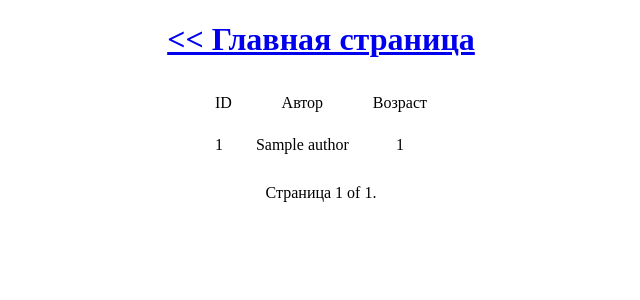
After one commit to almel2/dz11, a Django app: page /authors_list/ in a window 1280 px wide. The commit adds this page. Shown: the top 300 px of the page, without its empty margins (319-959 px from the left). Run offline with Django 3.2, Linux system fonts and the light colour scheme; tables that the repository leaves empty hold one stand-in row (values such as "Sample post").

Commit message:
add class View

```diff
--- a/polls/models.py
+++ b/polls/models.py
@@ -1,9 +1,13 @@
 from django.db import models
+from django.urls import reverse
 
 
 class Author(models.Model):
     name = models.CharField(max_length=100)
     age = models.IntegerField()
+
+    def get_absolute_url(self):
+        return reverse('authors_detail', kwargs={'pk': self.pk})
 
     def __str__(self):
         return f"{self.name}, {self.age}"
@@ -12,6 +16,7 @@ class Author(models.Model):
 
 class Publisher(models.Model):
     name = models.CharField(max_length=300)
+
 
     def __str__(self):
         return f"{self.name}"
--- /dev/null
+++ b/polls/templates/polls/authors_class.html
@@ -0,0 +1,43 @@
+{% extends 'base.html' %}
+
+{% block title %}Авторы{% endblock %}
+
+{% block content %}
+    <h1 align="center"><a href="{% url 'home' %}"><< Главная страница</a></h1>
+    <table align="center"  cellspacing="4px" cellpadding="10px">
+               <tr>
+            <td>ID</td>
+            <td align="center">Автор</td>
+            <td>Возраст</td>
+
+
+        </tr>
+        {% for instance in object_list %}
+            <tr>
+                <td>{{ instance.id }}</td>
+                <td>{{ instance.name  }}</td>
+                <td align="center">{{ instance.book_set.count  }}</td>
+
+
+            </tr>
+        {% endfor %}
+    </table>
+    <p></p>
+<div align="center" class="pagination">
+    <span class="step-links">
+        {% if page_obj.has_previous %}
+            <a href="?page=1">&laquo; первая &laquo;</a>
+            <a href="?page={{ page_obj.previous_page_number }}">пред.</a>
+        {% endif %}
+
+        <span class="current">
+            Страница {{ page_obj.number }} of {{ page_obj.paginator.num_pages }}.
+        </span>
+
+        {% if page_obj.has_next %}
+            <a href="?page={{ page_obj.next_page_number }}">след.&raquo;</a>
+            <a href="?page={{ page_obj.paginator.num_pages }}">последняя &raquo;</a>
+        {% endif %}
+    </span>
+</div>
+{% endblock %}
--- a/polls/templates/polls/authors_list.html
+++ b/polls/templates/polls/authors_list.html
@@ -23,6 +23,8 @@
                 <td>{{ author.age  }}</td>
                 <td align="center">{{ author.book_set.count  }}</td>
                 <td><a href="{% url 'authors_detail' pk=author.id %}">подробнее</a></td>
+                <td><a href="{% url 'author-update' pk=author.id %}">отредактировать</a></td>
+                <td><a href="{% url 'author-delete' pk=author.id %}">удалить</a></td>
             </tr>
             {% endfor %}
         </table>
--- a/polls/templates/polls/home_list.html
+++ b/polls/templates/polls/home_list.html
@@ -10,6 +10,9 @@
             <li><h1><a href="{% url 'author' %}">Авторы</a></h1></li>
             <li><h1><a href="{% url 'publisher' %}">Издатели</a></h1></li>
             <li><h1><a href="{% url 'store' %}">Поставшики</a></h1></li>
+
+            <li><h1><a href="{% url 'author-add' %}">Добавить автора</a></h1></li>
+            <li><h1><a href="{% url 'authors-list' %}">Список авторов</a></h1></li>
         </ul>
     </div>
 {% endblock %}
--- a/polls/urls.py
+++ b/polls/urls.py
@@ -1,18 +1,27 @@
 from django.urls import path
+from django.views.decorators.cache import cache_page
 
-from polls.views import AuthorDetail, AuthorsList, index, BookDetail, BookList, PublisherDetail, PublisherList, \
-    StoreDetail, StoreList
+from polls import views
+from polls.views import authordetail, authorslist, index, bookdetail, booklist, publisherdetail, publisherlist, \
+    storegetail, storelist, AuthorCreate, AuthorUpdate, AuthorDelete, AuthorListView
 
 urlpatterns = [
     path("", index, name='home'),
 
-    path('book', BookList, name='book'),
-    path('author', AuthorsList, name='author'),
-    path('publisher', PublisherList, name='publisher'),
-    path('store', StoreList, name='store'),
+    path('book', booklist, name='book'),
+    path('author', authorslist, name='author'),
+    path('publisher', publisherlist, name='publisher'),
+    path('store', storelist, name='store'),
 
-    path('book_dit/<int:pk>', BookDetail, name='book_detail'),
-    path('publishers_dit/<int:pk>', PublisherDetail, name='publisher_detail'),
-    path('authors_dit/<int:pk>', AuthorDetail, name='authors_detail'),
-    path('store_dit/<int:pk>', StoreDetail, name='store_detail')
+    path('book_dit/<int:pk>', bookdetail, name='book_detail'),
+    path('publishers_dit/<int:pk>', publisherdetail, name='publisher_detail'),
+    path('authors_dit/<int:pk>', authordetail, name='authors_detail'),
+    path('store_dit/<int:pk>', storegetail, name='store_detail'),
+
+
+    path('author/add/', AuthorCreate.as_view(), name='author-add'),
+    path('author/<int:pk>/', AuthorUpdate.as_view(), name='author-update'),
+    path('author/<int:pk>/delete/', AuthorDelete.as_view(), name='author-delete'),
+
+    path('authors_list/', cache_page(60)(AuthorListView.as_view()), name='authors-list'),
 ]
--- a/polls/views.py
+++ b/polls/views.py
@@ -1,52 +1,81 @@
-
+from django.contrib.auth.mixins import LoginRequiredMixin
 from django.shortcuts import render
+from django.urls import reverse, reverse_lazy
+from django.views.generic import ListView, CreateView, UpdateView, DeleteView
 
 from polls.models import  Author, Book, Publisher, Store
+
 
 
 def index(request):
     return render(request, "polls/home_list.html")
 
 
-def BookList(request):
+def booklist(request):
     books_query = Book.objects.all()
     return render(request, "polls/book_list.html",
-                  context={'books': books_query, })
+                  context={'book': books_query, })
 
 
-def BookDetail(request, pk):
+def bookdetail(request, pk):
     pk = Book.objects.prefetch_related('authors').get(pk=pk)
     return render(request, 'polls/book_deteil.html', context={'pk': pk})
 
 
-def AuthorsList(request):
+def authorslist(request):
     aut_query = Author.objects.prefetch_related('book_set').all()
     return render(request, "polls/authors_list.html",
                   context={'authors': aut_query})
 
 
-def AuthorDetail(request, pk):
+def authordetail(request, pk):
     pk = Author.objects.prefetch_related('book_set').get(pk=pk)
     return render(request, 'polls/autor_detail.html', context={'pk': pk})
 
 
-def PublisherList(request):
+def publisherlist(request):
     pub_query = Publisher.objects.prefetch_related('book_set').all()
     return render(request, "polls/publishers_list.html",
                   context={'publishers': pub_query})
 
 
-def PublisherDetail(request, pk):
+def publisherdetail(request, pk):
     pk = Publisher.objects.prefetch_related('book_set').get(pk=pk)
     return render(request, 'polls/publisher_detail.html', context={'pk': pk})
 
 
-def StoreList(request):
+def storelist(request):
     store_query = Store.objects.prefetch_related('books').all()
     return render(request, "polls/store_list.html",
                   context={'store': store_query})
 
 
-def StoreDetail(request, pk):
+def storegetail(request, pk):
     pk = Store.objects.prefetch_related('books').get(pk=pk)
     return render(request, 'polls/store_detail.html', context={'pk': pk})
+
+
+
+
+class AuthorCreate(LoginRequiredMixin, CreateView):
+    model = Author
+    fields = ['name', 'age']
+    login_url = '/admin/'
+
+
+class AuthorUpdate(LoginRequiredMixin, UpdateView):
+    model = Author
+    fields = ['name', 'age']
+    login_url = '/admin/'
+
+
+class AuthorDelete(LoginRequiredMixin, DeleteView):
+    model = Author
+    success_url = reverse_lazy('author')
+    login_url = '/admin/'
+
+class AuthorListView(ListView):
+    model = Author
+    template_name = "polls/authors_class.html"
+    queryset = Author.objects.prefetch_related('book_set').all()
+    paginate_by = 13
```
Also changed, not shown: polls/templates/polls/author_confirm_delete.html (added, +17 -0 lines), polls/templates/polls/author_form.html (added, +10 -0 lines), polls/templates/forms.py (added).
